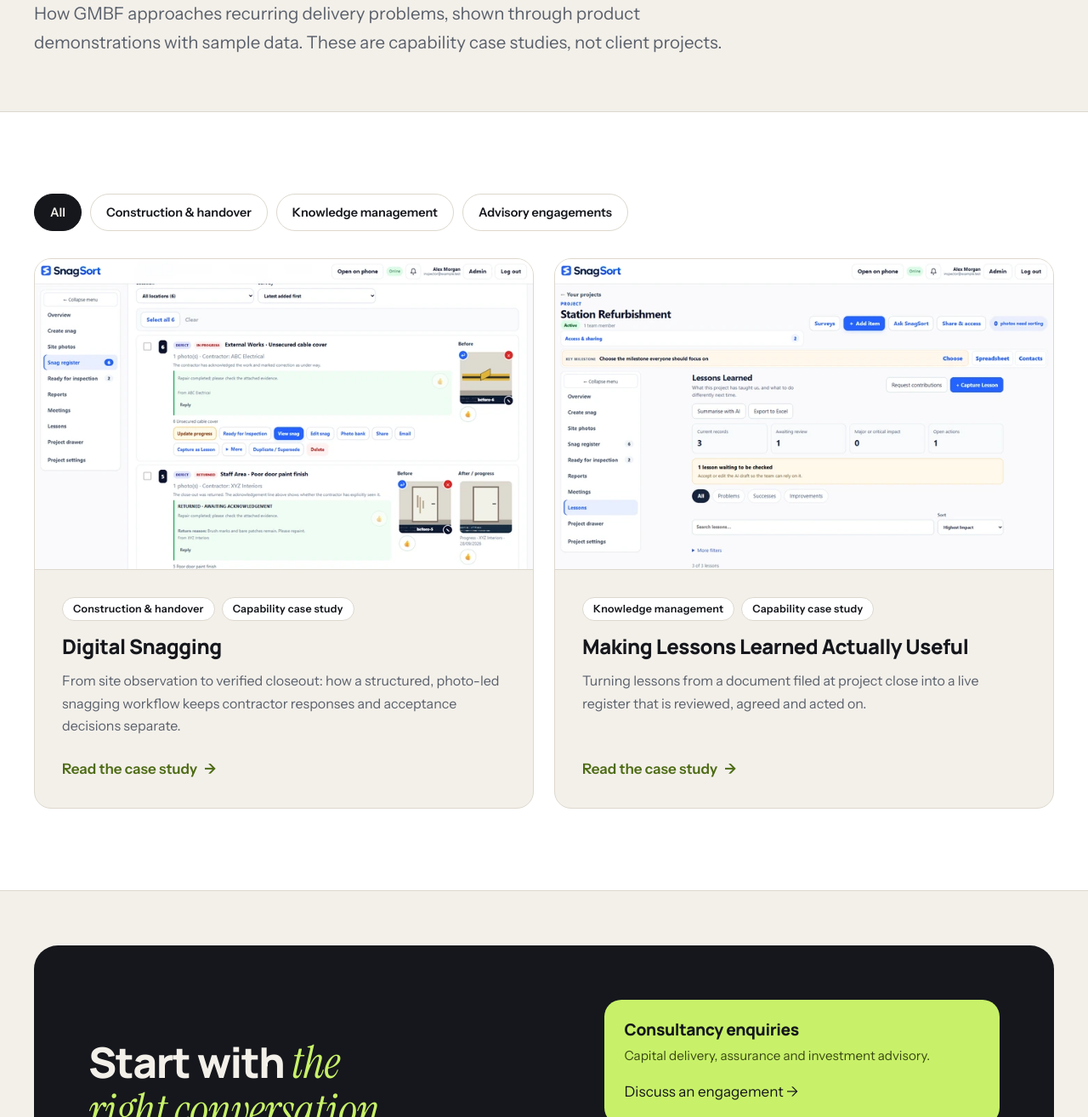
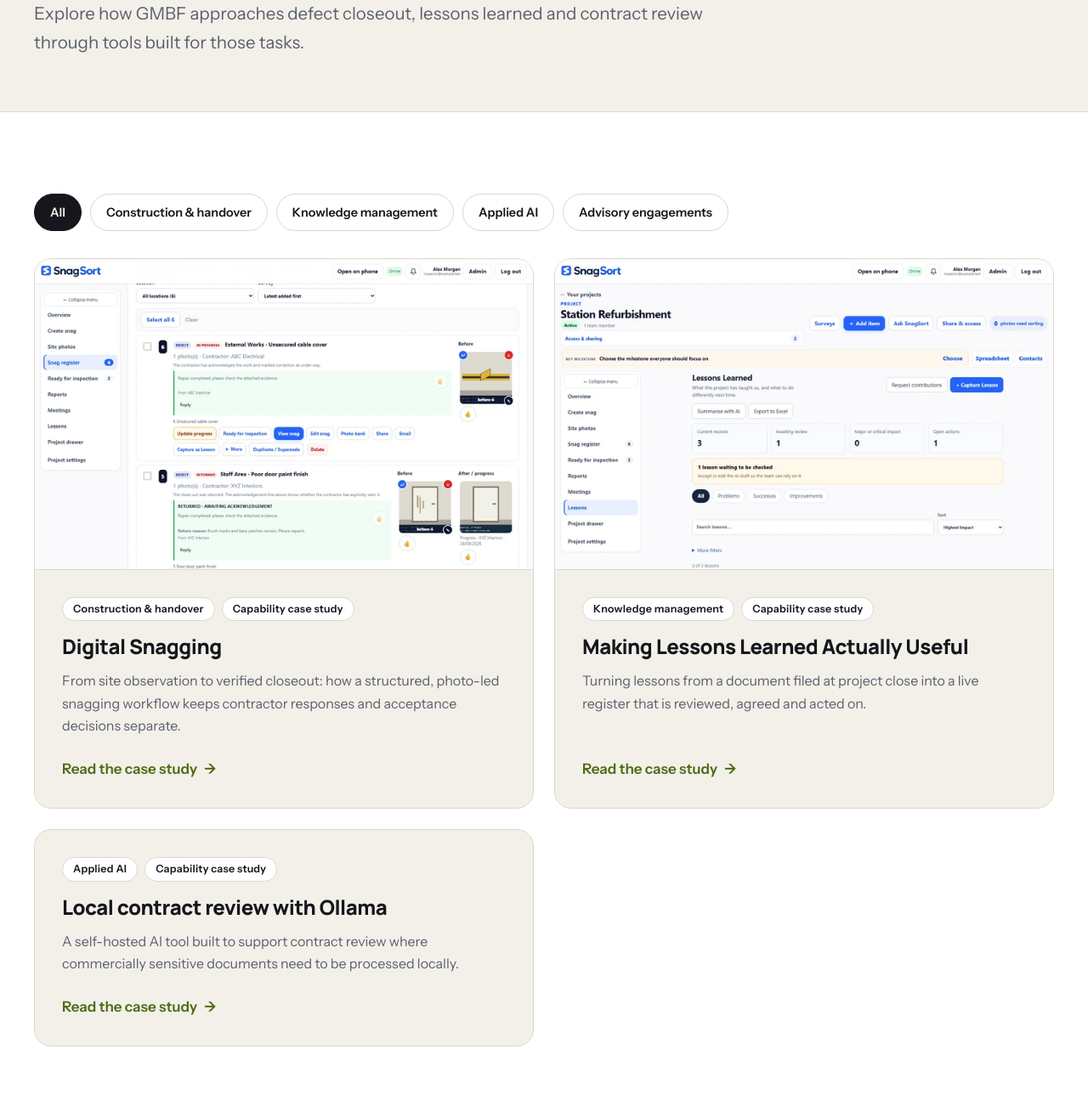
Before and after one commit to vwcamper77/GMBFVentures, a website: page src/site/case-studies.html in a window 1280 px wide. Shown: the part 397-1712 px from the top of the page at 85% size. Drawn offline with Linux system fonts and the light colour scheme.

Commit message:
List the Ollama project under Applied AI

```diff
--- a/src/site/case-studies.html
+++ b/src/site/case-studies.html
@@ -3,13 +3,13 @@
 <head>
 <meta charset="utf-8">
 <meta name="viewport" content="width=device-width, initial-scale=1">
-<title>Case studies: snagging and lessons learned | GMBF Ventures</title>
-<meta name="description" content="Capability case studies: digital snagging with verified closeout, and making lessons learned actually useful. Product demonstrations, sample data.">
+<title>Case studies | GMBF Ventures</title>
+<meta name="description" content="Explore GMBF Ventures capability case studies on digital snagging, lessons learned and local contract review with Ollama.">
 <meta name="robots" content="noindex, nofollow">
 <link rel="canonical" href="https://www.gmbfventures.co.uk/case-studies.html">
 <meta name="theme-color" content="#15171C">
 <meta property="og:type" content="website"><meta property="og:site_name" content="GMBF Ventures"><meta property="og:locale" content="en_GB">
-<meta property="og:title" content="Case studies: snagging and lessons learned | GMBF Ventures"><meta property="og:description" content="Capability case studies: digital snagging with verified closeout, and making lessons learned actually useful. Product demonstrations, sample data."><meta property="og:url" content="https://www.gmbfventures.co.uk/case-studies.html">
+<meta property="og:title" content="Case studies | GMBF Ventures"><meta property="og:description" content="Explore GMBF Ventures capability case studies on digital snagging, lessons learned and local contract review with Ollama."><meta property="og:url" content="https://www.gmbfventures.co.uk/case-studies.html">
 <meta property="og:image" content="https://www.gmbfventures.co.uk/assets/brand/og-image.png"><meta property="og:image:width" content="1200"><meta property="og:image:height" content="630"><meta property="og:image:alt" content="GMBF Ventures: experience-led infrastructure advisory">
 <meta name="twitter:card" content="summary_large_image">
 <link rel="icon" href="favicon.svg" type="image/svg+xml"><link rel="icon" href="favicon-32.png" sizes="32x32" type="image/png"><link rel="apple-touch-icon" href="apple-touch-icon.png"><link rel="manifest" href="site.webmanifest">
@@ -27,14 +27,20 @@
 </div></header>
 <main id="main">
 <nav class="crumbs wrap" aria-label="Breadcrumb"><ol class="x"><li><a href="index.html">Home</a></li><li><span aria-current="page">Case studies</span></li></ol></nav>
-<section class="page-hero"><div class="wrap"><p class="eyebrow">Case studies</p><h1>Two delivery problems, <em>demonstrated.</em></h1>
-<p class="lead">How GMBF approaches recurring delivery problems, shown through product demonstrations with sample data. These are capability case studies, not client projects.</p></div></section>
+<section class="page-hero"><div class="wrap"><p class="eyebrow">Case studies</p><h1>Practical tools for <em>project delivery.</em></h1>
+<p class="lead">Explore how GMBF approaches defect closeout, lessons learned and contract review through tools built for those tasks.</p></div></section>
 <section class="section bg-chalk" aria-labelledby="lib-h"><div class="wrap"><h2 id="lib-h" class="sr-only">Case study library</h2>
 <div class="chips" role="group" aria-label="Filter case studies" data-filter-group="cs-list">
-<button class="chip" type="button" aria-pressed="true" data-filter="all">All</button><button class="chip" type="button" aria-pressed="false" data-filter="construction">Construction &amp; handover</button><button class="chip" type="button" aria-pressed="false" data-filter="knowledge">Knowledge management</button><button class="chip" type="button" aria-pressed="false" data-filter="advisory">Advisory engagements</button><span class="sr-only" aria-live="polite"></span></div>
+<button class="chip" type="button" aria-pressed="true" data-filter="all">All</button><button class="chip" type="button" aria-pressed="false" data-filter="construction">Construction &amp; handover</button><button class="chip" type="button" aria-pressed="false" data-filter="knowledge">Knowledge management</button><button class="chip" type="button" aria-pressed="false" data-filter="applied-ai">Applied AI</button><button class="chip" type="button" aria-pressed="false" data-filter="advisory">Advisory engagements</button><span class="sr-only" aria-live="polite"></span></div>
 <div><div class="grid g2" id="cs-list"><article class="card cs-card has-link reveal" data-cat="construction product"><div class="thumb"><picture><source type="image/webp" srcset="assets/img/ss-07-720.webp 720w, assets/img/ss-07-1200.webp 1200w" sizes="(max-width: 640px) 100vw, 560px"><img src="assets/img/ss-07-1200.png" width="1200" height="875" alt="Snag register in SnagSort with before and after photographs for each defect" fetchpriority="high"></picture></div>
 <div class="body"><div class="tags"><span class="tag">Construction &amp; handover</span><span class="tag">Capability case study</span></div><h3><a class="stretched" href="case-studies/digital-snagging.html" style="text-decoration:none">Digital Snagging</a></h3><p class="grow">From site observation to verified closeout: how a structured, photo-led snagging workflow keeps contractor responses and acceptance decisions separate.</p><span class="link arrow" aria-hidden="true">Read the case study </span></div></article><article class="card cs-card has-link reveal" data-cat="knowledge product"><div class="thumb"><picture><source type="image/webp" srcset="assets/img/ss-12-720.webp 720w, assets/img/ss-12-1200.webp 1200w" sizes="(max-width: 640px) 100vw, 560px"><img src="assets/img/ss-12-1200.png" width="1200" height="875" alt="Lessons Learned register in SnagSort showing lesson counts, status filters and a lesson waiting to be checked" fetchpriority="high"></picture></div>
-<div class="body"><div class="tags"><span class="tag">Knowledge management</span><span class="tag">Capability case study</span></div><h3><a class="stretched" href="case-studies/lessons-learned.html" style="text-decoration:none">Making Lessons Learned Actually Useful</a></h3><p class="grow">Turning lessons from a document filed at project close into a live register that is reviewed, agreed and acted on.</p><span class="link arrow" aria-hidden="true">Read the case study </span></div></article></div><p class="empty">Advisory engagement case studies will be published here once client permissions are in place.</p></div>
+<div class="body"><div class="tags"><span class="tag">Knowledge management</span><span class="tag">Capability case study</span></div><h3><a class="stretched" href="case-studies/lessons-learned.html" style="text-decoration:none">Making Lessons Learned Actually Useful</a></h3><p class="grow">Turning lessons from a document filed at project close into a live register that is reviewed, agreed and acted on.</p><span class="link arrow" aria-hidden="true">Read the case study </span></div></article>
+<article class="card cs-card has-link reveal" data-cat="applied-ai">
+<div class="body"><div class="tags"><span class="tag">Applied AI</span><span class="tag">Capability case study</span></div>
+<h3><a class="stretched" href="case-studies/local-contract-review.html" style="text-decoration:none">Local contract review with Ollama</a></h3>
+<p class="grow">A self-hosted AI tool built to support contract review where commercially sensitive documents need to be processed locally.</p>
+<span class="link arrow" aria-hidden="true">Read the case study </span></div>
+</article></div><p class="empty">Advisory engagement case studies will be published here once client permissions are in place.</p></div>
 </div></section>
 <section class="section-tight" aria-labelledby="cta-h"><div class="wrap"><div class="cta-band reveal">
 <div><h2 id="cta-h">Start with <em>the right conversation.</em></h2><p style="margin-top:16px">Tell us about the programme, the decision or the problem. Every enquiry is read by Gavin, and every engagement starts with an agreed scope and a written proposal.</p></div>
```
